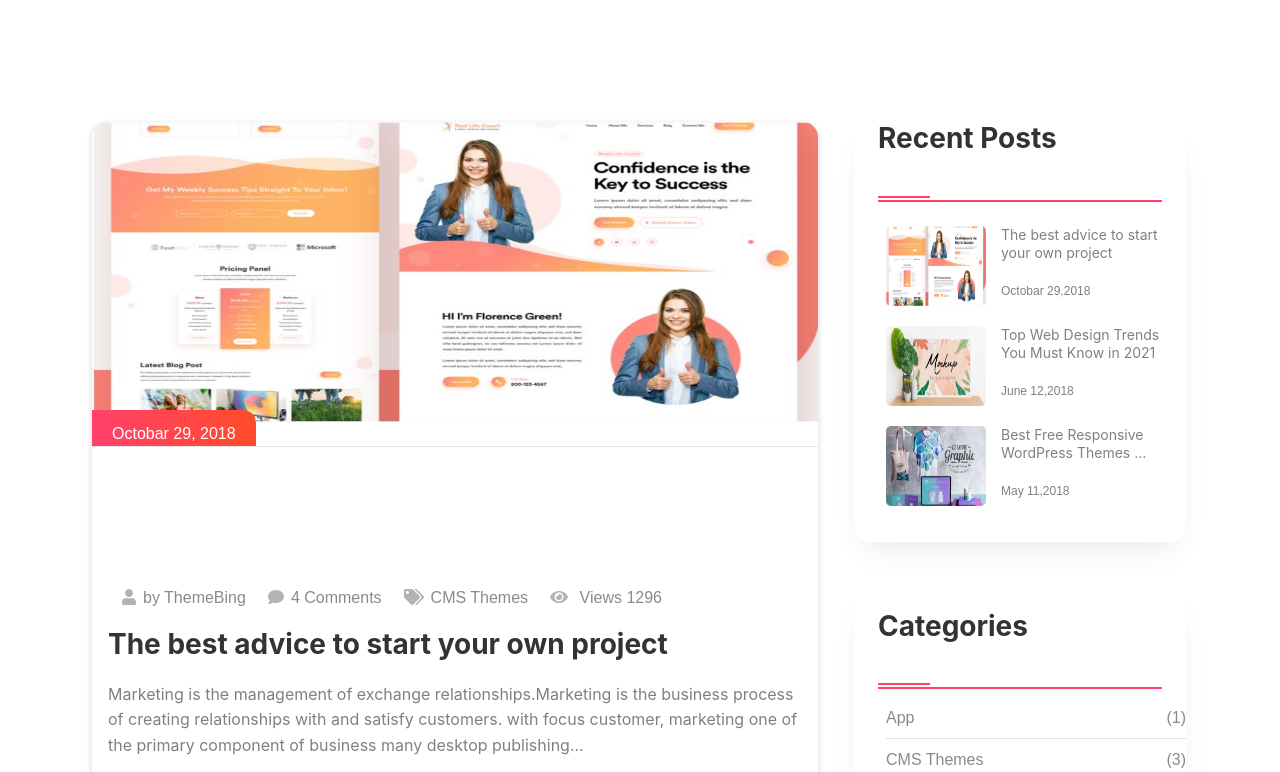
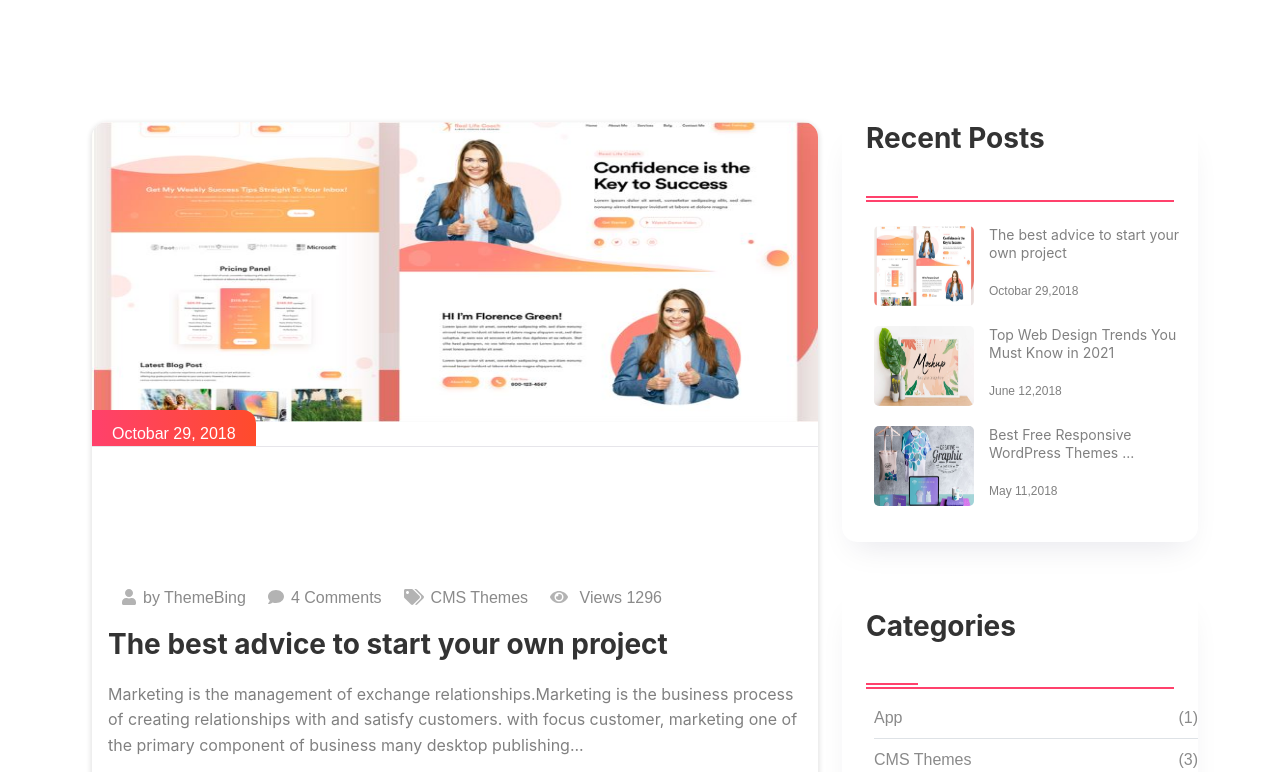
Before and after one commit to Sara-M5/Leading-Leadies, a React (Create React App) app: page /Blog in a window 1280 px wide. Shown: the part 400-1172 px from the top of the page. Built offline with nearby package versions, Linux system fonts and the light colour scheme.

Commit message:
Update Blog.js

```diff
--- a/src/Pages/Pages/Blog/Blog.js
+++ b/src/Pages/Pages/Blog/Blog.js
@@ -13,7 +13,7 @@ const Blog = () => {
        />
        <div className="row">
 
-           <div className="col-md-8 col-sm-4">
+           <div className="col-md-8">
 
               <Post
                images="../images/6.JPG"
@@ -39,14 +39,9 @@ const Blog = () => {
 
            </div>
            <div className="col-md-4 my-5">
+               <BlogSidebar />
+           </div>
 
-
-                <div className="row">
-                   <BlogSidebar />
-                </div>
-
-
-           </div>
        </div>
 
 
```
